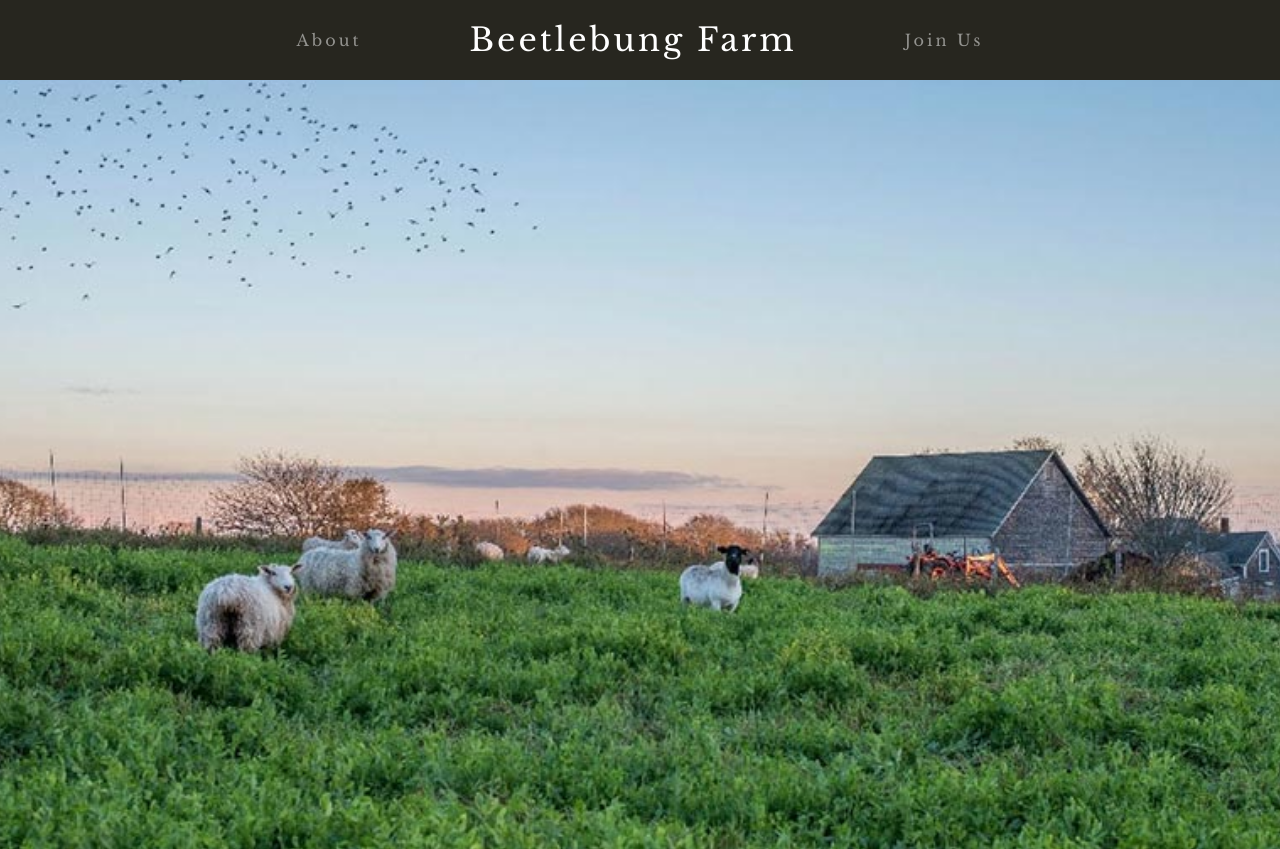
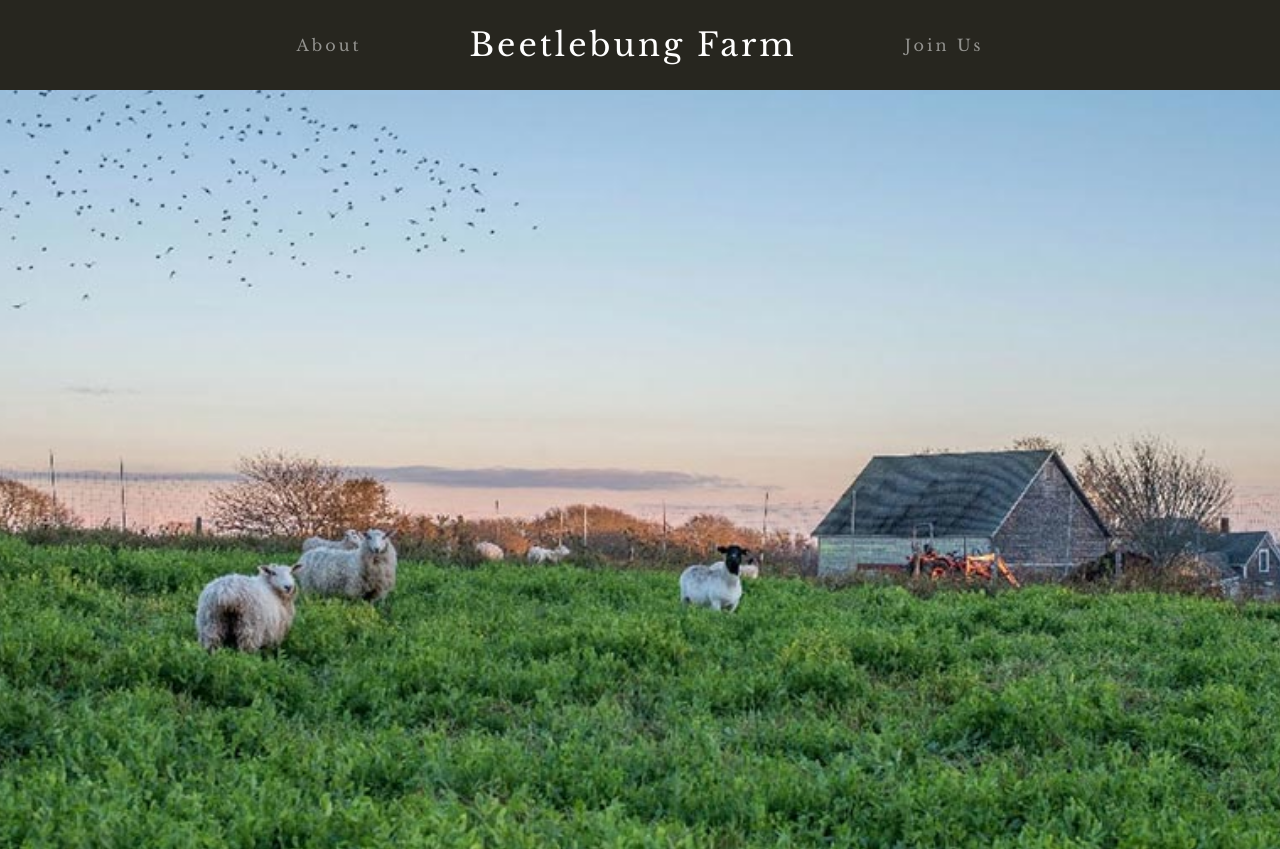
Before and after one commit to njasset10/beetlebungfarm, a PHP site: page /index.html in a window 1280 px wide. Shown: the top 849 px of the page. Run offline with PHP 8.4, Linux system fonts and the light colour scheme; some libraries are stand-ins or nearby versions.

Commit message:
new header height

```diff
--- a/index.html
+++ b/index.html
@@ -24,7 +24,7 @@
     <div role="main" class="container-fluid">
         <div class="row">
             <div class="col-sm-12">
-                <nav class="navbar navbar-dark navbar-expand-lg fixed-top" style="background: #27261F;">
+                <nav class="navbar navbar-dark navbar-expand-lg fixed-top" style="background: #27261F; height: 90px">
                     <button class="navbar-toggler" type="button" data-toggle="collapse" data-target="#navbarSupportedContent" aria-controls="navbarSupportedContent" aria-expanded="false" aria-label="Toggle navigation">
                         <span class="navbar-toggler-icon"></span>
                     </button>
@@ -114,7 +114,7 @@
             </div>
             <div class="col-sm-5">
                 <div class="joinSectionHeader">
-                   Join the 2019 Crew!
+                  Join the 2019 Crew!
                 </div>
                     <p class="joinText">
                             We intend for our farm community to be generous of spirit and service and one that embraces the Island in which we work and live.  We work hard in the summer months sustained by one another, our connection to the earth, the harvest and, of course, our engaged consumers. But we find plenty of time to recharge, explore and dream about life and the next growing season in the leaner winter months.
--- a/main.css
+++ b/main.css
@@ -186,6 +186,7 @@ div {
     margin: 0% 0% 5% 0%;
 }
 
+
 .joinSectionHeader {
     border-bottom: 1px solid #E2E2CF;
     display: inline-block;
```
